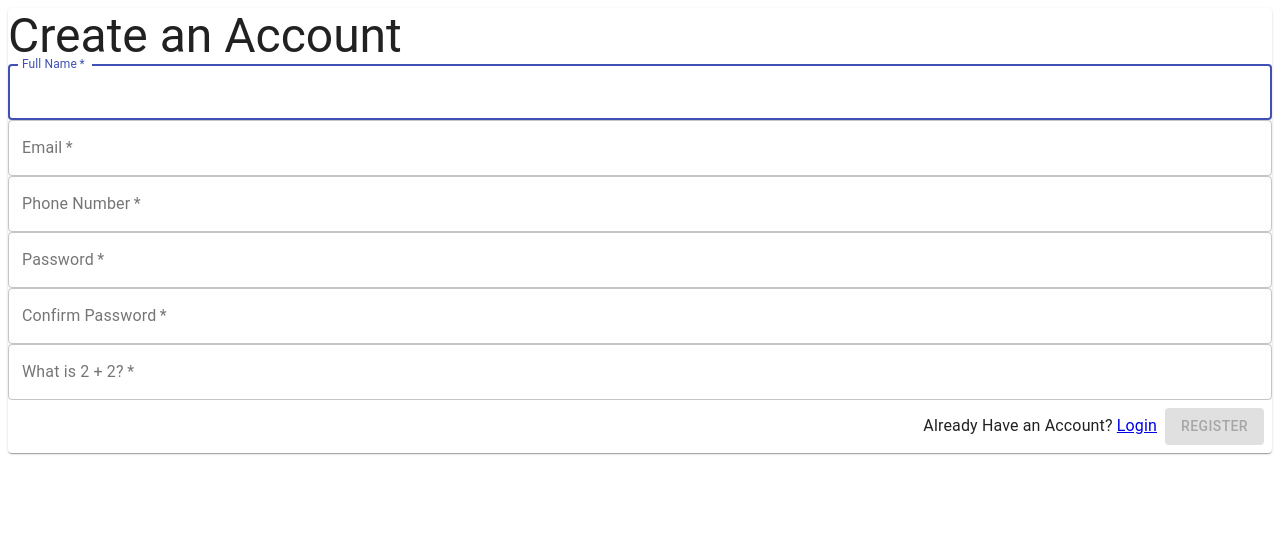
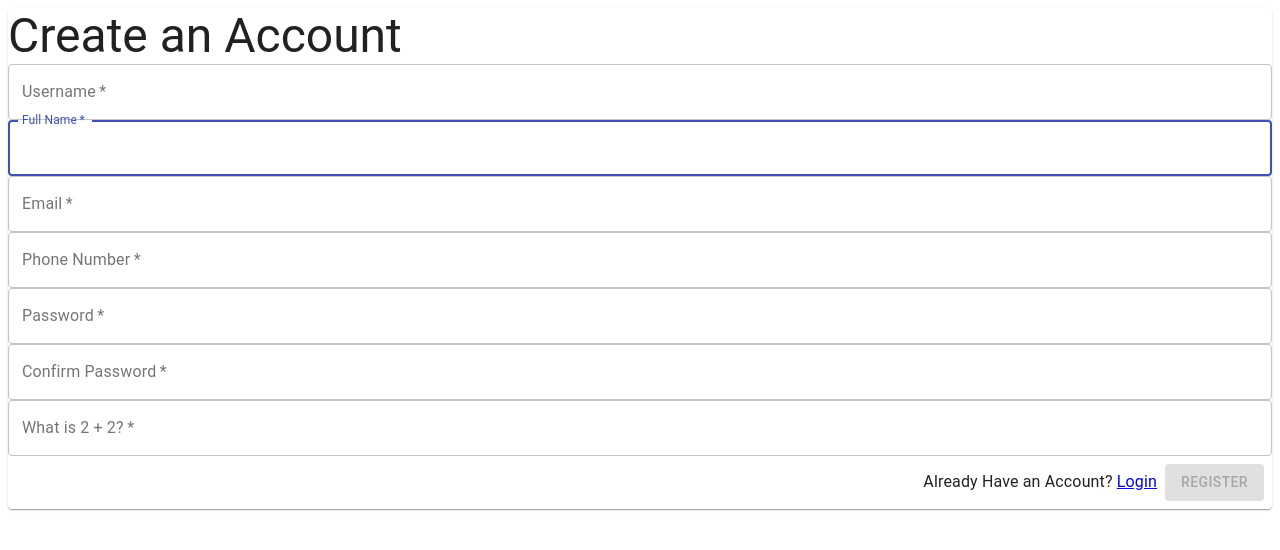
Before and after one commit to dteh66/bdpa-problem-2021, a React (Create React App) app in the folder client/: page /register in a window 1280 px wide. Shown: the top 550 px of the page. Built offline with nearby package versions, Linux system fonts and the light colour scheme.

Commit message:
Added additional username field to frontend route

```diff
--- a/client/src/components/Register.jsx
+++ b/client/src/components/Register.jsx
@@ -5,6 +5,7 @@ import { Paper, TextField, Button, Typography } from '@material-ui/core';
 
 function Register(props) {
     const [form, setForm] = useState({
+        username: '',
         fullName: '',
         email: '',
         phoneNumber: '',
@@ -35,6 +36,16 @@ function Register(props) {
         <Paper>
             <form onSubmit={handleSubmit}>
                 <Typography variant='h3'>Create an Account</Typography>
+                <TextField
+                    required
+                    fullWidth
+                    label='Username'
+                    name='username'
+                    variant='outlined'
+                    onChange={handleChange}
+                    value={form.username}
+                    autoFocus
+                />
                 <TextField
                     required
                     fullWidth
```
